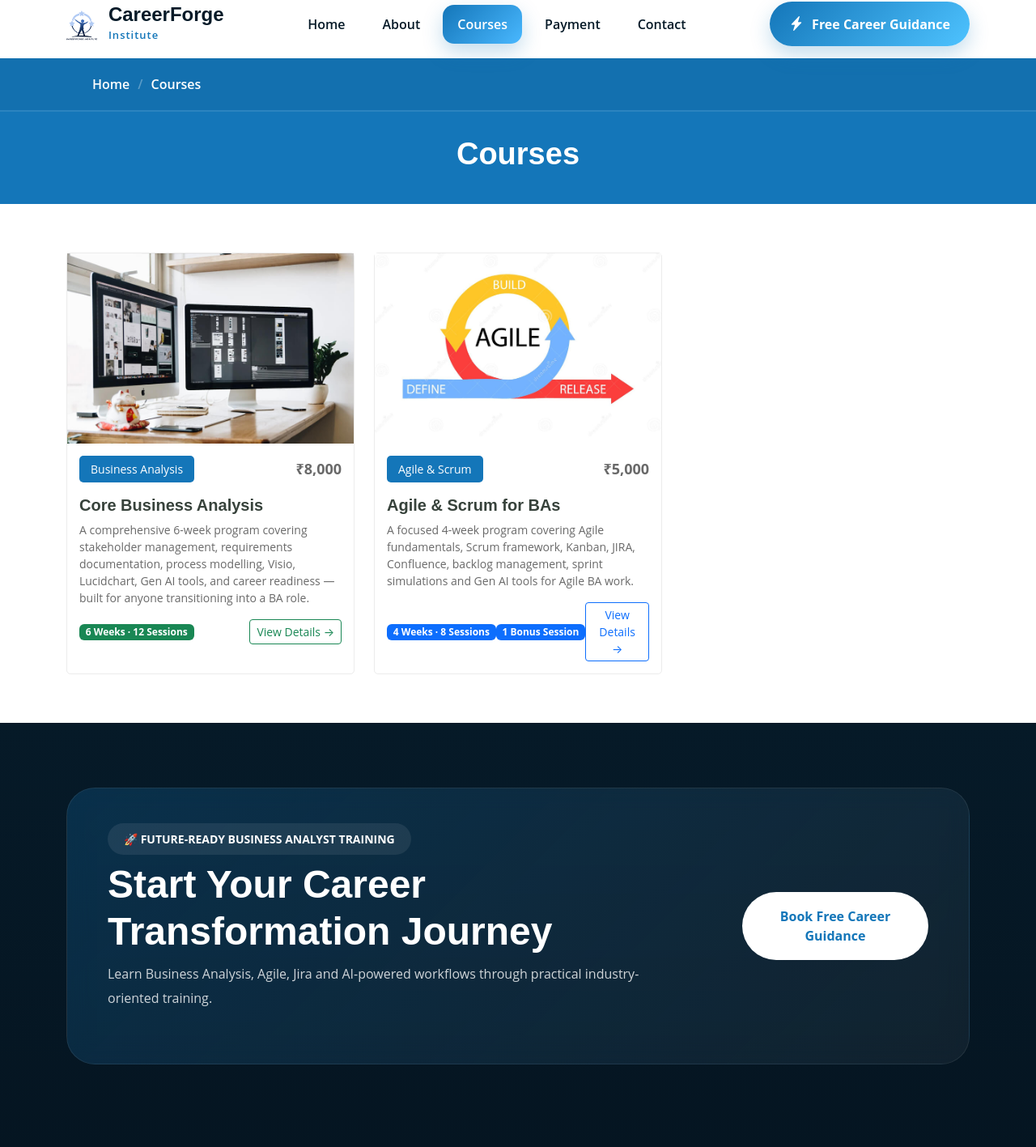
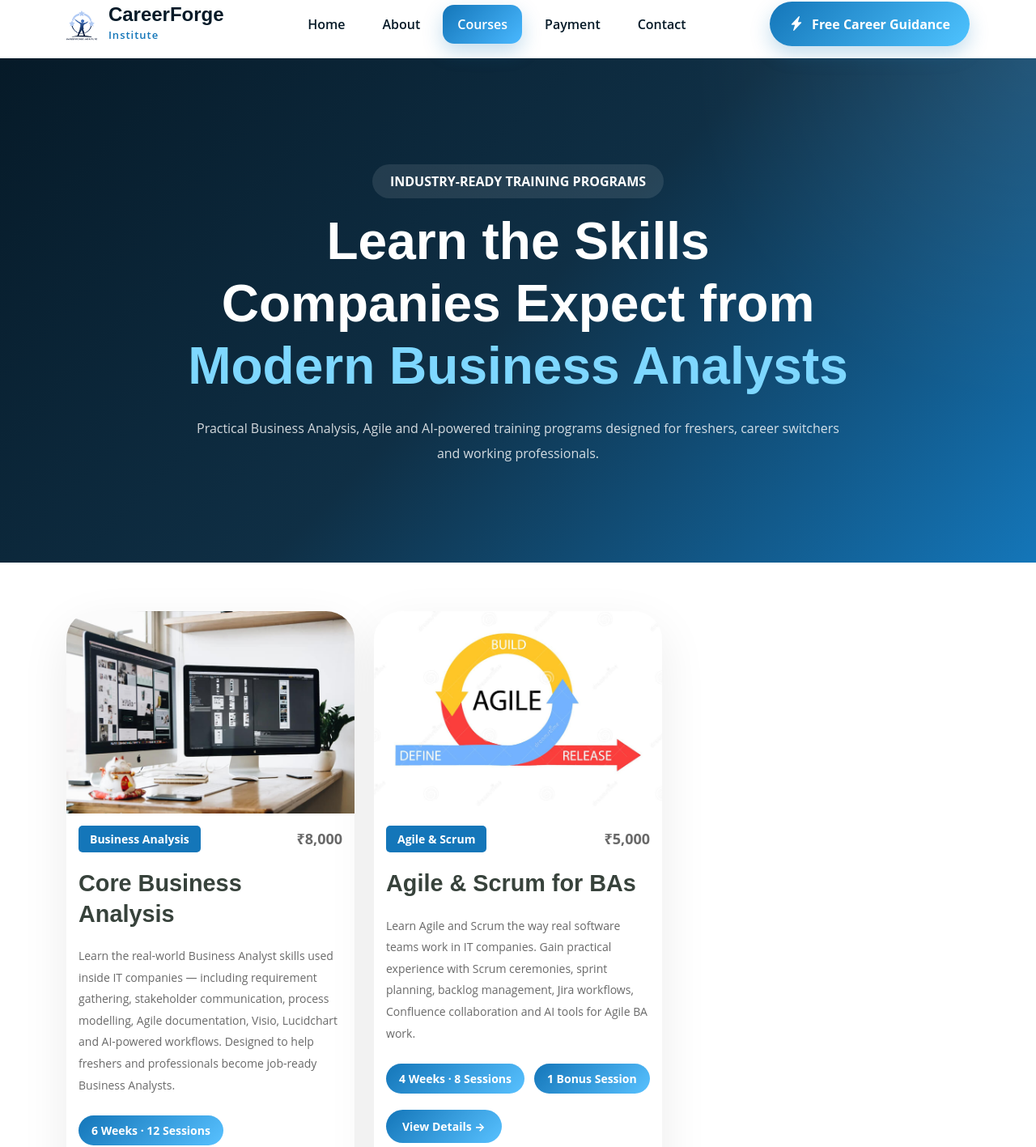
Before and after one commit to careerforgeinstitute/careerforgeweb, a React (Create React App) app: page /courses in a window 1280 px wide. Shown: the part 12-1429 px from the top of the page at 81% size. Built offline with nearby package versions, Linux system fonts and the light colour scheme.

Commit message:
updated courses and footer pages

```diff
--- a/src/Components/Courses.js
+++ b/src/Components/Courses.js
@@ -7,25 +7,42 @@ export default function Courses() {
   return (
      <>
    {/* Page Title */}
-   <div className="page-title" data-aos="fade">
-     <nav className="breadcrumbs">
-       <div className="container">
-         <ol>
-           <li><a href="index.html">Home</a></li>
-           <li className="current">Courses</li>
-         </ol>
+   {/* =======================================================
+MODERN COURSES HERO
+======================================================= */}
+
+<section className="modern-courses-hero">
+
+  <div className="courses-hero-overlay"></div>
+
+  <div className="container position-relative z-3">
+
+    <div className="row justify-content-center text-center">
+
+      <div className="col-lg-9">
+
+        <span className="courses-badge">
+          INDUSTRY-READY TRAINING PROGRAMS
+        </span>
+
+        <h1 className="courses-title mt-4">
+          Learn the Skills Companies Expect from
+          <span> Modern Business Analysts</span>
+        </h1>
+
+        <p className="courses-description mt-4">
+          Practical Business Analysis, Agile and AI-powered
+          training programs designed for freshers,
+          career switchers and working professionals.
+        </p>
+
       </div>
-     </nav>
-     <div className="heading">
-       <div className="container">
-         <div className="row d-flex justify-content-center text-center">
-           <div className="col-lg-8">
-             <h1>Courses</h1>
+
     </div>
+
   </div>
-       </div>
-     </div>
-   </div>
+
+</section>
 
    {/* Courses Section */}
    <section id="courses" className="courses section">
@@ -34,8 +51,8 @@ export default function Courses() {
 
          {/* Course 1 — Core Business Analysis */}
          <div className="col-lg-4 col-md-6 d-flex align-items-stretch" data-aos="zoom-in" data-aos-delay="100">
-           <div className="course-item">
-             <img src={course1Image} className="img-fluid" alt="Core Business Analysis" />
+           <div className="modern-course-card">
+             <img src={course1Image} className="img-fluid modern-course-image" alt="Core Business Analysis" />
              <div className="course-content">
 
                <div className="d-flex justify-content-between align-items-center mb-3">
@@ -45,16 +62,31 @@ export default function Courses() {
 
                <h3><Link to="/course-details-ba">Core Business Analysis</Link></h3>
                <p className="description">
-                 A comprehensive 6-week program covering stakeholder management, requirements
-                 documentation, process modelling, Visio, Lucidchart, Gen AI tools, and
-                 career readiness — built for anyone transitioning into a BA role.
+                  Learn the real-world Business Analyst skills
+                  used inside IT companies — including requirement gathering,
+                  stakeholder communication, process modelling,
+                  Agile documentation, Visio, Lucidchart and AI-powered workflows.
+
+                  Designed to help freshers and professionals become job-ready Business Analysts.
                 </p>
 
-               <div className="d-flex justify-content-between align-items-center mt-3">
-                 <span className="badge bg-success">6 Weeks · 12 Sessions</span>
-                 <Link to="/course-details-ba" className="btn btn-sm btn-outline-success">
+               <div className="course-footer mt-4">
+
+  <div className="course-badges">
+
+    <span className="modern-course-badge">
+      6 Weeks · 12 Sessions
+    </span>
+
+  </div>
+
+  <Link
+    to="/course-details-ba"
+    className="modern-course-btn"
+  >
     View Details →
   </Link>
+
 </div>
 
              </div>
@@ -63,8 +95,8 @@ export default function Courses() {
 
          {/* Course 2 — Agile & Scrum */}
          <div className="col-lg-4 col-md-6 d-flex align-items-stretch mt-4 mt-md-0" data-aos="zoom-in" data-aos-delay="200">
-           <div className="course-item">
-             <img src={course2Image} className="img-fluid" alt="Agile and Scrum for BAs" />
+           <div className="modern-course-card">
+             <img src={course2Image} className="img-fluid modern-course-image" alt="Agile and Scrum for BAs" />
              <div className="course-content">
 
                <div className="d-flex justify-content-between align-items-center mb-3">
@@ -74,18 +106,34 @@ export default function Courses() {
 
                <h3><Link to="/course-details-agile">Agile &amp; Scrum for BAs</Link></h3>
                <p className="description">
-                 A focused 4-week program covering Agile fundamentals, Scrum framework,
-                 Kanban, JIRA, Confluence, backlog management, sprint simulations and
-                 Gen AI tools for Agile BA work.
+                  Learn Agile and Scrum the way real software teams work in IT companies.
+
+                  Gain practical experience with Scrum ceremonies,
+                  sprint planning, backlog management, Jira workflows,
+                  Confluence collaboration and AI tools for Agile BA work.
                </p>
 
-               <div className="d-flex justify-content-between align-items-center mt-3">
-                 <span className="badge bg-primary">4 Weeks · 8 Sessions</span>
-                 <span className="badge bg-primary">1 Bonus Session</span>
+               <div className="course-footer mt-4">
 
-                 <Link to="/course-details-agile" className="btn btn-sm btn-outline-primary">
+  <div className="course-badges">
+
+    <span className="modern-course-badge">
+      4 Weeks · 8 Sessions
+    </span>
+
+    <span className="modern-course-badge">
+      1 Bonus Session
+    </span>
+
+  </div>
+
+  <Link
+    to="/course-details-agile"
+    className="modern-course-btn"
+  >
     View Details →
   </Link>
+
 </div>
 
              </div>
--- a/src/Components/Footer.js
+++ b/src/Components/Footer.js
@@ -84,7 +84,7 @@ export default function footer() {
             </a>
 
             <a
-              href="https://wa.me/919175294828"
+              href="https://wa.me/919175914828"
               target="_blank"
               rel="noreferrer"
             >
@@ -172,7 +172,7 @@ export default function footer() {
           </p>
 
           <a
-            href="https://wa.me/919175294828"
+            href="https://wa.me/919175914828"
             target="_blank"
             rel="noreferrer"
             className="footer-whatsapp-btn"
--- a/src/index.css
+++ b/src/index.css
@@ -3841,3 +3841,279 @@ MODERN FOOTER
   }
 
 }
+
+/* =====================================================
+MODERN COURSES PAGE
+===================================================== */
+
+.modern-courses-hero {
+  position: relative;
+  padding: 140px 0 120px;
+
+  background:
+    linear-gradient(
+      135deg,
+      #061a28,
+      #0f2f45,
+      #1476b9
+    );
+
+  overflow: hidden;
+}
+
+.courses-hero-overlay {
+  position: absolute;
+  inset: 0;
+
+  background:
+    radial-gradient(
+      circle at top right,
+      rgba(255,255,255,0.08),
+      transparent 30%
+    );
+}
+
+.courses-badge {
+  background: rgba(255,255,255,0.1);
+
+  color: white;
+
+  padding: 10px 22px;
+
+  border-radius: 50px;
+
+  font-weight: 700;
+
+  backdrop-filter: blur(10px);
+}
+
+.courses-title {
+  font-size: 4rem;
+  font-weight: 800;
+  line-height: 1.2;
+  color: white;
+}
+
+.courses-title span {
+  color: #7ed7ff;
+}
+
+.courses-description {
+  max-width: 800px;
+  margin: auto;
+
+  line-height: 1.9;
+
+  color: rgba(255,255,255,0.82);
+}
+
+/* COURSE CARDS */
+
+.modern-course-card {
+  height: 100%;
+
+  border-radius: 35px;
+
+  overflow: hidden;
+
+  background: white;
+
+  box-shadow:
+    0 20px 60px rgba(0,0,0,0.08);
+
+  transition: all 0.4s ease;
+}
+
+.modern-course-card:hover {
+  transform: translateY(-12px);
+
+  box-shadow:
+    0 30px 80px rgba(20,118,185,0.15);
+}
+
+.modern-course-image {
+  height: 250px;
+  width: 100%;
+  object-fit: cover;
+}
+
+.course-content {
+  padding: 30px;
+}
+
+.category {
+  background: rgba(20,118,185,0.1);
+
+  color: #1476b9;
+
+  padding: 10px 18px;
+
+  border-radius: 50px;
+
+  font-weight: 700;
+}
+
+.price {
+  font-size: 1.4rem;
+  font-weight: 800;
+  color: #061a28;
+}
+
+.course-content h3 {
+  margin-top: 20px;
+}
+
+.course-content h3 a {
+  font-size: 1.8rem;
+  font-weight: 800;
+  color: #061a28;
+
+  line-height: 1.3;
+
+  transition: all 0.3s ease;
+}
+
+.course-content h3 a:hover {
+  color: #1476b9;
+}
+
+.description {
+  margin-top: 20px;
+
+  line-height: 1.9;
+
+  color: #666;
+}
+
+/* BADGES */
+
+.modern-course-badge {
+  background:
+    linear-gradient(
+      135deg,
+      #1476b9,
+      #58c1ff
+    );
+
+  color: white;
+
+  padding: 10px 18px;
+
+  border-radius: 50px;
+
+  font-weight: 700;
+}
+
+/* BUTTON */
+
+.modern-course-btn {
+  padding: 12px 22px;
+
+  border-radius: 50px;
+
+  background:
+    linear-gradient(
+      135deg,
+      #1476b9,
+      #58c1ff
+    );
+
+  color: white;
+
+  font-weight: 700;
+
+  transition: all 0.3s ease;
+}
+
+.modern-course-btn:hover {
+  transform: translateY(-3px);
+
+  color: white;
+
+  box-shadow:
+    0 15px 35px rgba(20,118,185,0.25);
+}
+
+/* MOBILE */
+
+@media (max-width: 768px) {
+
+  .courses-title {
+    font-size: 2.4rem;
+  }
+
+  .course-content h3 a {
+    font-size: 1.5rem;
+  }
+
+}
+
+/* COURSE FOOTER */
+
+.course-footer {
+  margin-top: 30px;
+}
+
+.course-badges {
+  display: flex;
+  flex-wrap: wrap;
+  gap: 12px;
+  margin-bottom: 20px;
+}
+
+/* SMALLER BADGES */
+
+.modern-course-badge {
+  background:
+    linear-gradient(
+      135deg,
+      #1476b9,
+      #58c1ff
+    );
+
+  color: white;
+
+  padding: 8px 16px;
+
+  border-radius: 50px;
+
+  font-size: 14px;
+  font-weight: 700;
+}
+
+/* SMALLER BUTTON */
+
+.modern-course-btn {
+  display: inline-flex;
+  align-items: center;
+  justify-content: center;
+
+  width: fit-content;
+
+  padding: 10px 20px;
+
+  border-radius: 50px;
+
+  background:
+    linear-gradient(
+      135deg,
+      #1476b9,
+      #58c1ff
+    );
+
+  color: white;
+
+  font-weight: 700;
+  font-size: 14px;
+
+  transition: all 0.3s ease;
+}
+
+.modern-course-btn:hover {
+  transform: translateY(-3px);
+
+  color: white;
+
+  box-shadow:
+    0 15px 35px rgba(20,118,185,0.25);
+}
```
Lines whose indentation alone changed are shown as unchanged.
